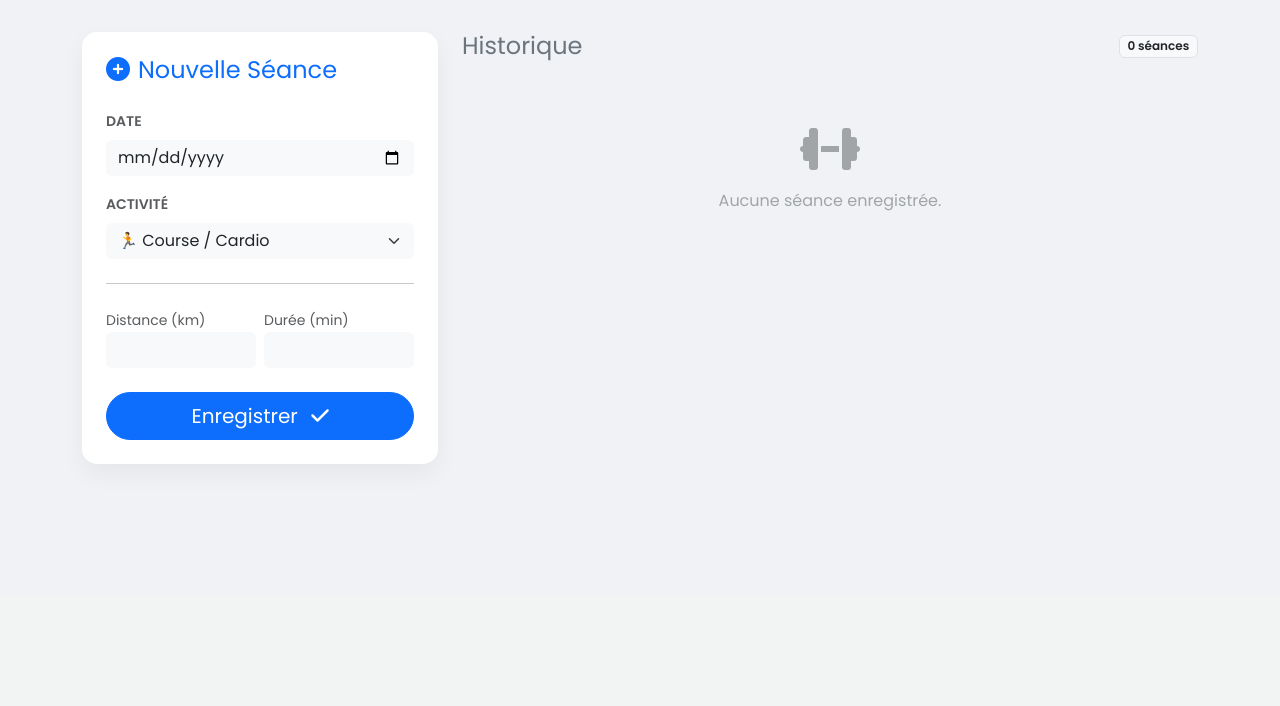
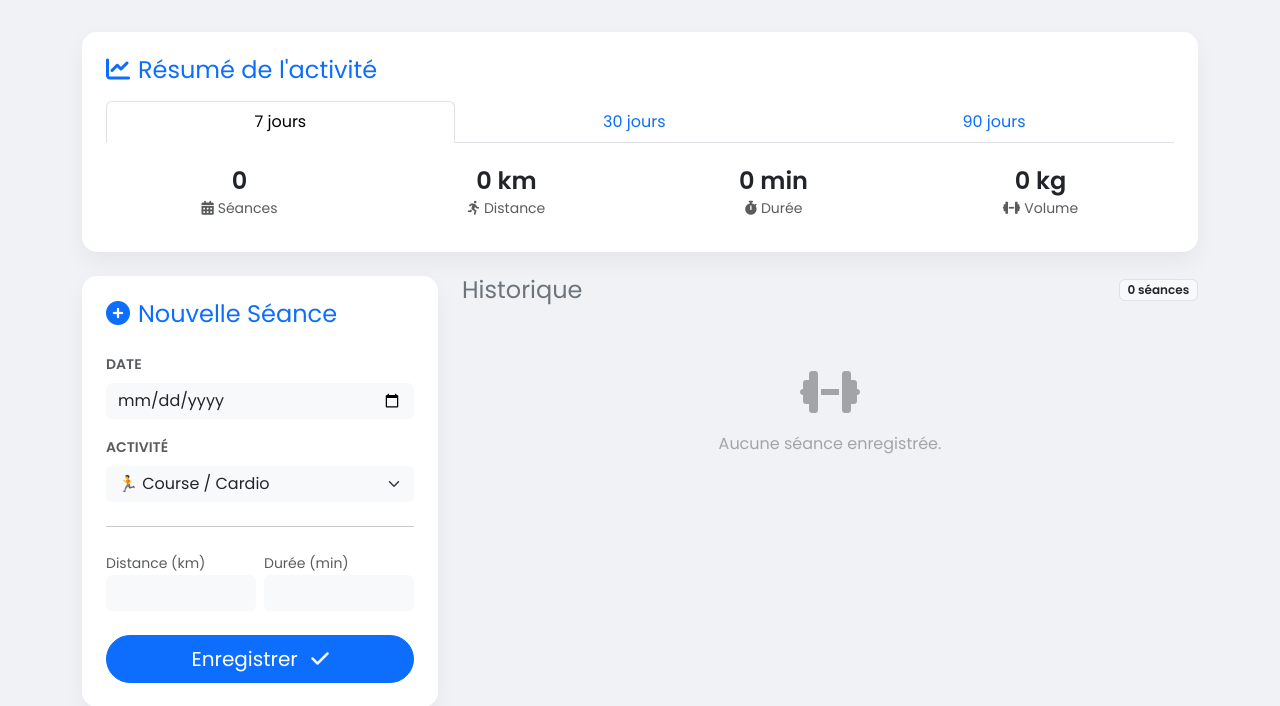
Before and after one commit to rlim-git/SportsTracker, a Flask app: page /dashboard in a window 1280 px wide. Shown: the part 205-911 px from the top of the page. Before the commit the page ends 669 px from the top, so only its background shows below. Run offline with Flask 3, Linux system fonts and the light colour scheme; the visitor is signed in with stand-in values (Sample User, id 1); data that the repository does not hold is empty; some libraries are stand-ins or nearby versions.

Commit message:
Ajout d'une fonctionnalité de récapitulatif des stats

```diff
--- a/src/app.py
+++ b/src/app.py
@@ -1,6 +1,6 @@
 import os
 import psycopg2
-from datetime import datetime
+from datetime import datetime, timedelta
 from psycopg2 import IntegrityError
 from flask import Flask, render_template, request, redirect, session, url_for, flash
 from pymongo import MongoClient
@@ -195,6 +195,44 @@ def delete_session(session_id):
 
     return redirect('/dashboard')
 
+def get_stats_for_period(start_date, end_date, user_id):
+    """Calcule les statistiques d'entraînement pour une période donnée."""
+    query = {
+        "user_id": user_id,
+        "date": {
+            "$gte": start_date.strftime('%Y-%m-%d'),
+            "$lte": end_date.strftime('%Y-%m-%d')
+        }
+    }
+    workouts = list(workouts_collection.find(query))
+
+    stats = {
+        'total_sessions': len(workouts),
+        'cardio_sessions': 0,
+        'muscu_sessions': 0,
+        'total_distance_km': 0,
+        'total_duree_min': 0,
+        'total_volume_kg': 0
+    }
+
+    for w in workouts:
+        if w['type'] == 'Cardio':
+            stats['cardio_sessions'] += 1
+            stats['total_distance_km'] += w.get('details', {}).get('distance_km', 0)
+            stats['total_duree_min'] += w.get('details', {}).get('duree_min', 0)
+        elif w['type'] == 'Musculation':
+            stats['muscu_sessions'] += 1
+            if 'exercises' in w and w['exercises']: # Nouveau format
+                for exo in w['exercises']:
+                    stats['total_volume_kg'] += exo.get('poids', 0) * exo.get('repetitions', 0)
+            elif 'details' in w: # Ancien format compatible
+                stats['total_volume_kg'] += w.get('details', {}).get('poids', 0) * w.get('details', {}).get('repetitions', 0)
+
+    stats['total_distance_km'] = round(stats['total_distance_km'], 1)
+    stats['total_volume_kg'] = int(stats['total_volume_kg'])
+
+    return stats
+
 @app.route('/dashboard', methods=['GET', 'POST'])
 def dashboard():
     if 'user_id' not in session: return redirect('/login')
@@ -248,8 +286,20 @@ def dashboard():
             flash("Un problème est survenu lors de l'ajout de la séance.", "error")
         return redirect('/dashboard')
 
+    # --- LOGIQUE STATS ---
+    today = datetime.now()
+    stats_week = get_stats_for_period(today - timedelta(days=7), today, current_user_id)
+    stats_month = get_stats_for_period(today - timedelta(days=30), today, current_user_id)
+    stats_3months = get_stats_for_period(today - timedelta(days=90), today, current_user_id)
+
+    stats_summary = {
+        'week': stats_week,
+        'month': stats_month,
+        'quarter': stats_3months
+    }
+
     history = list(workouts_collection.find({"user_id": current_user_id}).sort("date", -1))
-    return render_template('index.html', username=current_username, history=history)
+    return render_template('index.html', username=current_username, history=history, stats=stats_summary)
 
 if __name__ == '__main__':
     app.run(host='0.0.0.0', port=5000, debug=True)
--- a/src/templates/index.html
+++ b/src/templates/index.html
@@ -34,6 +34,53 @@
     </header>
 
     <div class="container pb-3">
+        <!-- SECTION STATS -->
+        <div class="custom-card p-4 mb-4">
+            <h4 class="mb-3 text-primary"><i class="fas fa-chart-line me-2"></i>Résumé de l'activité</h4>
+
+            <ul class="nav nav-tabs nav-fill mb-3" id="statsTab" role="tablist">
+                <li class="nav-item" role="presentation">
+                    <button class="nav-link active" id="week-tab" data-bs-toggle="tab" data-bs-target="#week-panel" type="button" role="tab">7 jours</button>
+                </li>
+                <li class="nav-item" role="presentation">
+                    <button class="nav-link" id="month-tab" data-bs-toggle="tab" data-bs-target="#month-panel" type="button" role="tab">30 jours</button>
+                </li>
+                <li class="nav-item" role="presentation">
+                    <button class="nav-link" id="quarter-tab" data-bs-toggle="tab" data-bs-target="#quarter-panel" type="button" role="tab">90 jours</button>
+                </li>
+            </ul>
+
+            <div class="tab-content p-2" id="statsTabContent">
+                <!-- 7 JOURS -->
+                <div class="tab-pane fade show active" id="week-panel" role="tabpanel">
+                    <div class="row text-center g-3">
+                        <div class="col-6 col-md-3"><h4 class="fw-bold mb-0">{{ stats.week.total_sessions }}</h4><small class="text-muted"><i class="fas fa-calendar-alt me-1"></i>Séances</small></div>
+                        <div class="col-6 col-md-3"><h4 class="fw-bold mb-0">{{ stats.week.total_distance_km }} km</h4><small class="text-muted"><i class="fas fa-running me-1"></i>Distance</small></div>
+                        <div class="col-6 col-md-3"><h4 class="fw-bold mb-0">{{ stats.week.total_duree_min }} min</h4><small class="text-muted"><i class="fas fa-stopwatch me-1"></i>Durée</small></div>
+                        <div class="col-6 col-md-3"><h4 class="fw-bold mb-0">{{ "{:,.0f}".format(stats.week.total_volume_kg).replace(',', ' ') }} kg</h4><small class="text-muted"><i class="fas fa-dumbbell me-1"></i>Volume</small></div>
+                    </div>
+                </div>
+                <!-- 30 JOURS -->
+                <div class="tab-pane fade" id="month-panel" role="tabpanel">
+                    <div class="row text-center g-3">
+                        <div class="col-6 col-md-3"><h4 class="fw-bold mb-0">{{ stats.month.total_sessions }}</h4><small class="text-muted"><i class="fas fa-calendar-alt me-1"></i>Séances</small></div>
+                        <div class="col-6 col-md-3"><h4 class="fw-bold mb-0">{{ stats.month.total_distance_km }} km</h4><small class="text-muted"><i class="fas fa-running me-1"></i>Distance</small></div>
+                        <div class="col-6 col-md-3"><h4 class="fw-bold mb-0">{{ stats.month.total_duree_min }} min</h4><small class="text-muted"><i class="fas fa-stopwatch me-1"></i>Durée</small></div>
+                        <div class="col-6 col-md-3"><h4 class="fw-bold mb-0">{{ "{:,.0f}".format(stats.month.total_volume_kg).replace(',', ' ') }} kg</h4><small class="text-muted"><i class="fas fa-dumbbell me-1"></i>Volume</small></div>
+                    </div>
+                </div>
+                <!-- 90 JOURS -->
+                <div class="tab-pane fade" id="quarter-panel" role="tabpanel">
+                    <div class="row text-center g-3">
+                        <div class="col-6 col-md-3"><h4 class="fw-bold mb-0">{{ stats.quarter.total_sessions }}</h4><small class="text-muted"><i class="fas fa-calendar-alt me-1"></i>Séances</small></div>
+                        <div class="col-6 col-md-3"><h4 class="fw-bold mb-0">{{ stats.quarter.total_distance_km }} km</h4><small class="text-muted"><i class="fas fa-running me-1"></i>Distance</small></div>
+                        <div class="col-6 col-md-3"><h4 class="fw-bold mb-0">{{ stats.quarter.total_duree_min }} min</h4><small class="text-muted"><i class="fas fa-stopwatch me-1"></i>Durée</small></div>
+                        <div class="col-6 col-md-3"><h4 class="fw-bold mb-0">{{ "{:,.0f}".format(stats.quarter.total_volume_kg).replace(',', ' ') }} kg</h4><small class="text-muted"><i class="fas fa-dumbbell me-1"></i>Volume</small></div>
+                    </div>
+                </div>
+            </div>
+        </div>
+        <!-- FIN SECTION STATS -->
         <div class="row g-4">
             <!-- FORMULAIRE (Gauche) -->
             <div class="col-lg-4">
```
